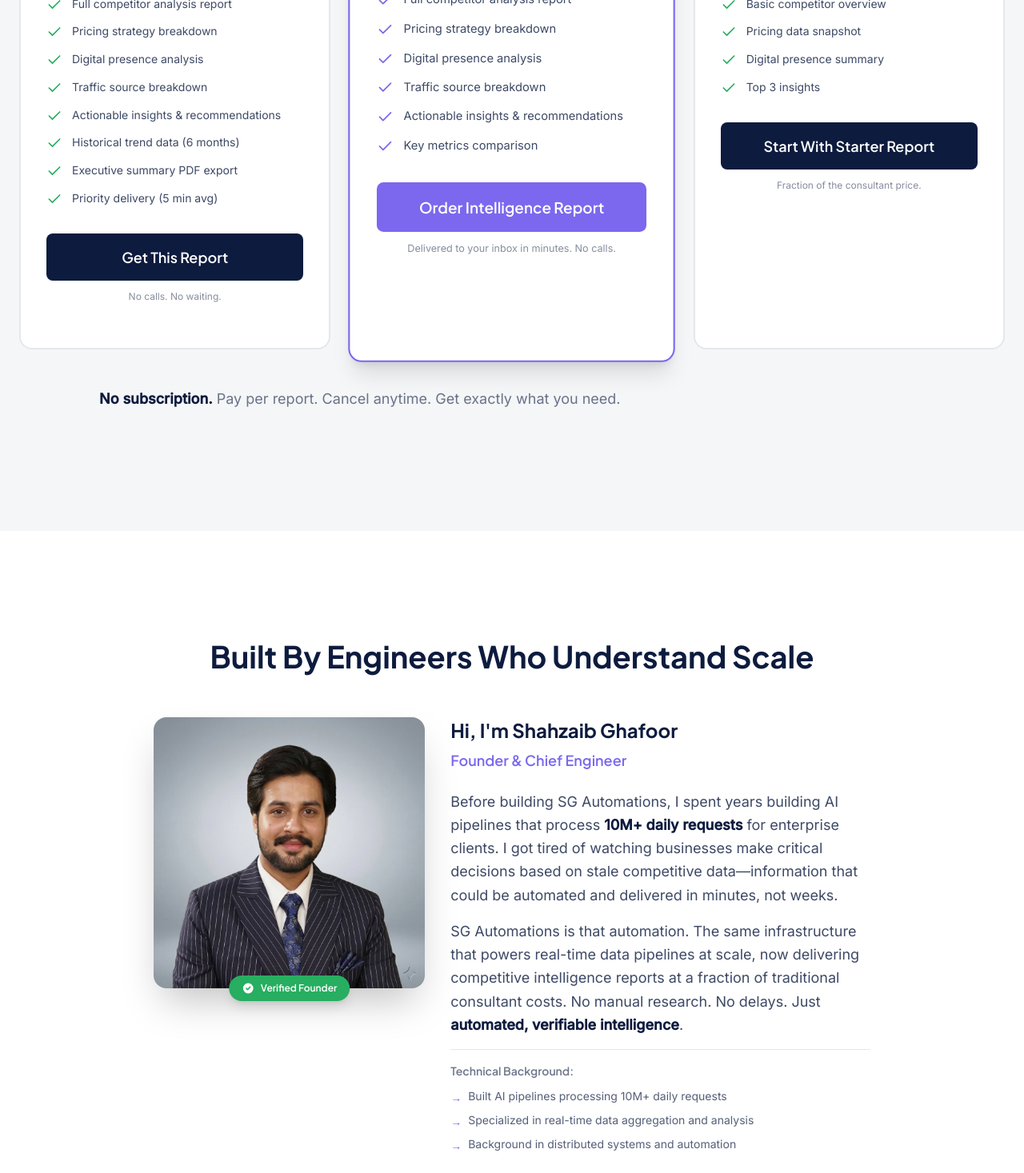
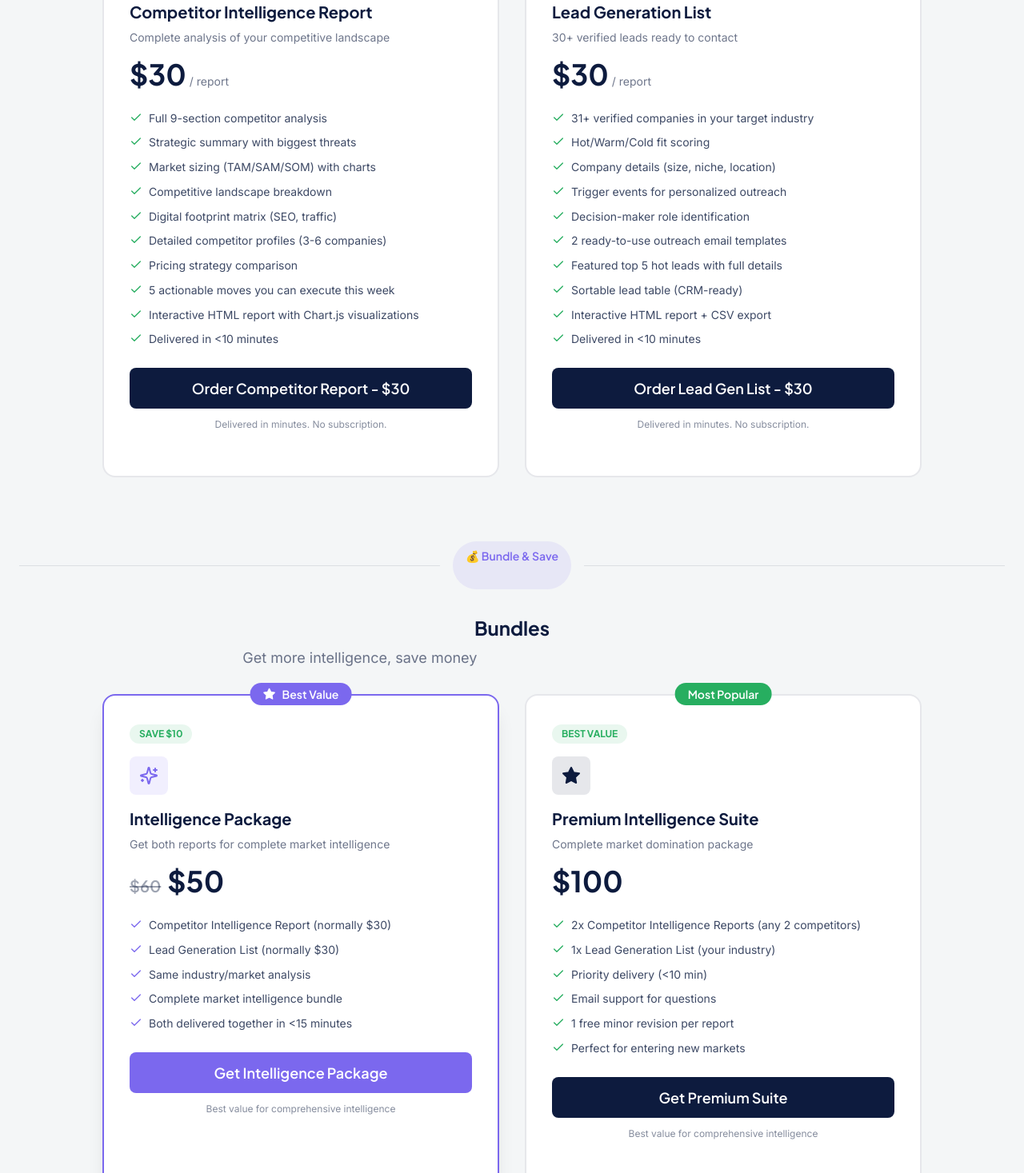
Before and after one commit to shahzaibghafoordev-prog/sg-automations, a Next.js app: page / in a window 1280 px wide. Shown: the part 6180-7647 px from the top of the page at 80% size. Built offline with nearby package versions, Linux system fonts and the light colour scheme.

Commit message:
Update Pricing.tsx

```diff
--- a/components/Pricing.tsx
+++ b/components/Pricing.tsx
@@ -1,79 +1,100 @@
 "use client";
 
 /**
- * SECTION 02 - Point 06: PRICING - FULLY VISIBLE
- * SECTION 06: Pricing Page Psychology - The Exact Mechanics
+ * PRICING SECTION - Complete Overhaul
+ * NEW STRUCTURE:
+ * - Section 1: Individual Products ($30 each) - Competitor Report + Lead Gen List
+ * - Section 2: Bundles (Save Money) - Intelligence Package ($50) + Premium Suite ($100)
  *
- * CRITICAL: Show all 3 tiers immediately. Never gate.
- * At $30-100, hiding price drops conversion to 2%.
- *
- * Price Anchoring: Show $100 FIRST (leftmost) → brain anchors high
- * Decoy Effect: Strip $30 tier features → $65 looks like best value
- * Semantic Sizing: "Starter/Professional/Intelligence" (not Basic/Premium)
- * Mobile: Swipeable cards (NOT 3-column table)
+ * Features: Smooth animations, hover effects, save badges, modern card design
  */
 
-import { Check, Star } from "lucide-react";
+import { Check, Star, Sparkles, TrendingUp, Users } from "lucide-react";
 
 interface PricingProps {
   onCTAClick: () => void;
 }
 
 export default function Pricing({ onCTAClick }: PricingProps) {
-  const tiers = [
-    // SECTION 06: Show $100 tier FIRST for price anchoring
+  const individualProducts = [
     {
-      name: "Intelligence",
+      icon: <TrendingUp className="w-6 h-6" />,
+      name: "Competitor Intelligence Report",
+      price: "$30",
+      description: "Complete analysis of your competitive landscape",
+      features: [
+        "Full 9-section competitor analysis",
+        "Strategic summary with biggest threats",
+        "Market sizing (TAM/SAM/SOM) with charts",
+        "Competitive landscape breakdown",
+        "Digital footprint matrix (SEO, traffic)",
+        "Detailed competitor profiles (3-6 companies)",
+        "Pricing strategy comparison",
+        "5 actionable moves you can execute this week",
+        "Interactive HTML report with Chart.js visualizations",
+        "Delivered in <10 minutes",
+      ],
+      cta: "Order Competitor Report",
+      badge: null,
+    },
+    {
+      icon: <Users className="w-6 h-6" />,
+      name: "Lead Generation List",
+      price: "$30",
+      description: "30+ verified leads ready to contact",
+      features: [
+        "31+ verified companies in your target industry",
+        "Hot/Warm/Cold fit scoring",
+        "Company details (size, niche, location)",
+        "Trigger events for personalized outreach",
+        "Decision-maker role identification",
+        "2 ready-to-use outreach email templates",
+        "Featured top 5 hot leads with full details",
+        "Sortable lead table (CRM-ready)",
+        "Interactive HTML report + CSV export",
+        "Delivered in <10 minutes",
+      ],
+      cta: "Order Lead Gen List",
+      badge: null,
+    },
+  ];
+
+  const bundles = [
+    {
+      icon: <Sparkles className="w-6 h-6" />,
+      name: "Intelligence Package",
+      price: "$50",
+      originalPrice: "$60",
+      savings: "SAVE $10",
+      description: "Get both reports for complete market intelligence",
+      features: [
+        "Competitor Intelligence Report (normally $30)",
+        "Lead Generation List (normally $30)",
+        "Same industry/market analysis",
+        "Complete market intelligence bundle",
+        "Both delivered together in <15 minutes",
+      ],
+      cta: "Get Intelligence Package",
+      badge: "Best Value",
+      popular: true,
+    },
+    {
+      icon: <Star className="w-6 h-6 fill-current" />,
+      name: "Premium Intelligence Suite",
       price: "$100",
-      description: "Complete competitive intelligence",
+      originalPrice: null,
+      savings: "BEST VALUE",
+      description: "Complete market domination package",
       features: [
-        "Full competitor analysis report",
-        "Pricing strategy breakdown",
-        "Digital presence analysis",
-        "Traffic source breakdown",
-        "Actionable insights & recommendations",
-        "Historical trend data (6 months)",
-        "Executive summary PDF export",
-        "Priority delivery (5 min avg)",
+        "2x Competitor Intelligence Reports (any 2 competitors)",
+        "1x Lead Generation List (your industry)",
+        "Priority delivery (<10 min)",
+        "Email support for questions",
+        "1 free minor revision per report",
+        "Perfect for entering new markets",
       ],
-      cta: "Get This Report",
-      reassurance: "No calls. No waiting.",
-      popular: false,
-    },
-    // SECTION 06: $65 tier with "Most Popular" badge
-    {
-      name: "Professional",
-      price: "$65",
-      description: "Best value for growing businesses",
-      features: [
-        "Full competitor analysis report",
-        "Pricing strategy breakdown",
-        "Digital presence analysis",
-        "Traffic source breakdown",
-        "Actionable insights & recommendations",
-        "Key metrics comparison",
-        // DECOY EFFECT: Missing features that $100 has
-        // This creates massive value gap at close price point
-      ],
-      cta: "Order Intelligence Report",
-      reassurance: "Delivered to your inbox in minutes. No calls.",
-      popular: true, // Most Popular badge
-    },
-    // SECTION 06: $30 tier - Decoy (stripped down)
-    {
-      name: "Starter",
-      price: "$30",
-      description: "Perfect for quick competitive checks",
-      features: [
-        "Basic competitor overview",
-        "Pricing data snapshot",
-        "Digital presence summary",
-        "Top 3 insights",
-        // DECOY EFFECT: Missing many features from $65
-        // Close price but massive value gap → nudges to $65
-      ],
-      cta: "Start With Starter Report",
-      reassurance: "Fraction of the consultant price.",
+      cta: "Get Premium Suite",
+      badge: "Most Popular",
       popular: false,
     },
   ];
@@ -82,54 +103,50 @@ export default function Pricing({ onCTAClick }: PricingProps) {
     <section id="pricing" className="py-20 md:py-32 bg-secondary-offwhite">
       <div className="container mx-auto px-6">
         <div className="max-w-7xl mx-auto">
-          {/* Section Header */}
-          <div className="text-center mb-16">
+          {/* Header */}
+          <div className="text-center mb-16 opacity-0 animate-[fadeIn_0.8s_ease-out_forwards]">
             <h2 className="text-primary-navy mb-4">
               Transparent Pricing
             </h2>
             <p className="text-xl text-primary-navy/70 max-w-2xl mx-auto">
-              No hidden fees. No subscriptions. Pay per report. Choose the depth you need.
+              No hidden fees. No subscriptions. Pay per report. Choose what you need.
             </p>
           </div>
 
-          {/* DESKTOP: 3-Column Grid (Price Anchoring: $100 → $65 → $30) */}
-          <div className="hidden md:grid md:grid-cols-3 gap-8">
-            {tiers.map((tier, index) => (
+          {/* SECTION 1: Individual Products */}
+          <div className="mb-20">
+            <div className="text-center mb-8">
+              <h3 className="text-2xl font-heading font-bold text-primary-navy mb-2">
+                Individual Products
+              </h3>
+              <p className="text-primary-navy/60">$30 each - Order separately or bundle and save</p>
+            </div>
+
+            <div className="grid md:grid-cols-2 gap-8 max-w-5xl mx-auto">
+              {individualProducts.map((product, index) => (
                 <div
                   key={index}
-                className={`
-                  relative bg-white rounded-2xl p-8 border-2 transition-all
-                  ${tier.popular
-                    ? 'border-accent-purple shadow-xl scale-105'
-                    : 'border-primary-navy/10 hover:border-accent-purple/30 hover:shadow-lg'
-                  }
-                `}
+                  className="bg-white rounded-2xl p-8 border-2 border-primary-navy/10 hover:border-accent-purple/40 hover:shadow-xl transition-all duration-300 transform hover:-translate-y-1 opacity-0 animate-[slideUp_0.6s_ease-out_forwards]"
+                  style={{ animationDelay: `${index * 0.2}s` }}
                 >
-                {/* SECTION 06: "Most Popular" badge */}
-                {tier.popular && (
-                  <div className="absolute -top-4 left-1/2 transform -translate-x-1/2">
-                    <div className="bg-accent-purple text-white px-4 py-1 rounded-full flex items-center gap-2">
-                      <Star className="w-4 h-4 fill-current" />
-                      <span className="font-heading font-semibold text-sm">Most Popular</span>
+                  {/* Icon */}
+                  <div className="w-12 h-12 bg-accent-purple/10 rounded-lg flex items-center justify-center text-accent-purple mb-4">
+                    {product.icon}
                   </div>
-                  </div>
-                )}
 
-                {/* Tier Name - SECTION 06: Semantic Sizing */}
-                <div className="mb-6">
-                  <h3 className="text-2xl font-heading font-bold text-primary-navy mb-2">
-                    {tier.name}
+                  {/* Name */}
+                  <h3 className="text-xl font-heading font-bold text-primary-navy mb-2">
+                    {product.name}
                   </h3>
-                  <p className="text-primary-navy/60 text-sm">
-                    {tier.description}
+                  <p className="text-primary-navy/60 text-sm mb-4">
+                    {product.description}
                   </p>
-                </div>
 
                   {/* Price */}
                   <div className="mb-6">
                     <div className="flex items-baseline gap-1">
-                    <span className="text-5xl font-heading font-bold text-primary-navy">
-                      {tier.price}
+                      <span className="text-4xl font-heading font-bold text-primary-navy">
+                        {product.price}
                       </span>
                       <span className="text-primary-navy/60 font-body text-sm">
                         / report
@@ -138,12 +155,10 @@ export default function Pricing({ onCTAClick }: PricingProps) {
                   </div>
 
                   {/* Features */}
-                <ul className="space-y-3 mb-8">
-                  {tier.features.map((feature, idx) => (
-                    <li key={idx} className="flex items-start gap-3">
-                      <div className="flex-shrink-0 mt-0.5">
-                        <Check className={`w-5 h-5 ${tier.popular ? 'text-accent-purple' : 'text-success-green'}`} />
-                      </div>
+                  <ul className="space-y-2 mb-6">
+                    {product.features.map((feature, idx) => (
+                      <li key={idx} className="flex items-start gap-2">
+                        <Check className="w-4 h-4 text-success-green flex-shrink-0 mt-0.5" />
                         <span className="text-primary-navy/80 text-sm leading-relaxed">
                           {feature}
                         </span>
@@ -151,75 +166,110 @@ export default function Pricing({ onCTAClick }: PricingProps) {
                     ))}
                   </ul>
 
-                {/* CTA Button - SECTION 07: +202% conversion from personalized copy */}
+                  {/* CTA */}
                   <button
                     onClick={onCTAClick}
-                  className={`
-                    w-full py-4 px-6 rounded-lg font-heading font-semibold transition-all
-                    ${tier.popular
-                      ? 'bg-accent-purple text-white hover:bg-accent-purple/90 hover:scale-105'
-                      : 'bg-primary-navy text-white hover:bg-primary-navy/90'
-                    }
-                  `}
+                    className="w-full py-3 px-6 rounded-lg font-heading font-semibold bg-primary-navy text-white hover:bg-primary-navy/90 transition-all duration-300 hover:scale-105"
                   >
-                  {tier.cta}
+                    {product.cta} - $30
                   </button>
 
-                {/* SECTION 07: Sub-CTA Reassurance */}
-                <p className="text-primary-navy/50 text-xs text-center mt-3 font-body">
-                  {tier.reassurance}
+                  <p className="text-primary-navy/50 text-xs text-center mt-3">
+                    Delivered in minutes. No subscription.
                   </p>
                 </div>
               ))}
             </div>
+          </div>
 
-          {/* MOBILE: Swipeable Cards (NOT 3-column table) */}
-          {/* SECTION 06: Default view = $65 tier, preserves anchoring mechanics */}
-          <div className="md:hidden overflow-x-auto pb-8 -mx-6 px-6">
-            <div className="flex gap-6 snap-x snap-mandatory">
-              {/* Reorder for mobile: Start with $65 (most popular) for default view */}
-              {[tiers[1], tiers[0], tiers[2]].map((tier, index) => (
+          {/* SECTION 2: Bundles (Save Money) */}
+          <div className="relative">
+            {/* Separator */}
+            <div className="flex items-center gap-4 mb-8">
+              <div className="flex-1 h-px bg-primary-navy/10"></div>
+              <div className="px-4 py-2 bg-accent-purple/10 rounded-full">
+                <p className="text-accent-purple font-heading font-semibold text-sm">
+                  💰 Bundle & Save
+                </p>
+              </div>
+              <div className="flex-1 h-px bg-primary-navy/10"></div>
+            </div>
+
+            <div className="text-center mb-8">
+              <h3 className="text-2xl font-heading font-bold text-primary-navy mb-2">
+                Bundles
+              </h3>
+              <p className="text-primary-navy/60">Get more intelligence, save money</p>
+            </div>
+
+            <div className="grid md:grid-cols-2 gap-8 max-w-5xl mx-auto">
+              {bundles.map((bundle, index) => (
                 <div
                   key={index}
-                  className={`
-                    flex-shrink-0 w-80 snap-center bg-white rounded-2xl p-6 border-2
-                    ${tier.popular
-                      ? 'border-accent-purple shadow-xl'
-                      : 'border-primary-navy/10'
-                    }
-                  `}
+                  className={`relative bg-white rounded-2xl p-8 border-2 transition-all duration-300 transform hover:-translate-y-1 opacity-0 animate-[slideUp_0.6s_ease-out_forwards] ${
+                    bundle.popular
+                      ? 'border-accent-purple shadow-xl scale-105'
+                      : 'border-primary-navy/10 hover:border-accent-purple/40 hover:shadow-xl'
+                  }`}
+                  style={{ animationDelay: `${0.4 + index * 0.2}s` }}
                 >
-                  {tier.popular && (
-                    <div className="bg-accent-purple text-white px-4 py-1 rounded-full flex items-center gap-2 w-fit mb-4">
-                      <Star className="w-4 h-4 fill-current" />
-                      <span className="font-heading font-semibold text-sm">Most Popular</span>
+                  {/* Badge */}
+                  {bundle.badge && (
+                    <div className="absolute -top-4 left-1/2 transform -translate-x-1/2">
+                      <div className={`px-4 py-1 rounded-full flex items-center gap-2 ${
+                        bundle.popular
+                          ? 'bg-accent-purple text-white'
+                          : 'bg-success-green text-white'
+                      }`}>
+                        {bundle.popular && <Star className="w-4 h-4 fill-current" />}
+                        <span className="font-heading font-semibold text-sm">{bundle.badge}</span>
+                      </div>
                     </div>
                   )}
 
-                  <div className="mb-4">
-                    <h3 className="text-xl font-heading font-bold text-primary-navy mb-1">
-                      {tier.name}
-                    </h3>
-                    <p className="text-primary-navy/60 text-sm">
-                      {tier.description}
-                    </p>
+                  {/* Savings Badge */}
+                  <div className="inline-block px-3 py-1 bg-success-green/10 text-success-green rounded-full text-xs font-heading font-bold mb-4">
+                    {bundle.savings}
                   </div>
 
-                  <div className="mb-4">
-                    <div className="flex items-baseline gap-1">
+                  {/* Icon */}
+                  <div className={`w-12 h-12 rounded-lg flex items-center justify-center mb-4 ${
+                    bundle.popular
+                      ? 'bg-accent-purple/10 text-accent-purple'
+                      : 'bg-primary-navy/10 text-primary-navy'
+                  }`}>
+                    {bundle.icon}
+                  </div>
+
+                  {/* Name */}
+                  <h3 className="text-xl font-heading font-bold text-primary-navy mb-2">
+                    {bundle.name}
+                  </h3>
+                  <p className="text-primary-navy/60 text-sm mb-4">
+                    {bundle.description}
+                  </p>
+
+                  {/* Price */}
+                  <div className="mb-6">
+                    <div className="flex items-baseline gap-2">
+                      {bundle.originalPrice && (
+                        <span className="text-xl font-heading text-primary-navy/40 line-through">
+                          {bundle.originalPrice}
+                        </span>
+                      )}
                       <span className="text-4xl font-heading font-bold text-primary-navy">
-                        {tier.price}
-                      </span>
-                      <span className="text-primary-navy/60 font-body text-sm">
-                        / report
+                        {bundle.price}
                       </span>
                     </div>
                   </div>
 
+                  {/* Features */}
                   <ul className="space-y-2 mb-6">
-                    {tier.features.map((feature, idx) => (
+                    {bundle.features.map((feature, idx) => (
                       <li key={idx} className="flex items-start gap-2">
-                        <Check className={`w-4 h-4 flex-shrink-0 mt-0.5 ${tier.popular ? 'text-accent-purple' : 'text-success-green'}`} />
+                        <Check className={`w-4 h-4 flex-shrink-0 mt-0.5 ${
+                          bundle.popular ? 'text-accent-purple' : 'text-success-green'
+                        }`} />
                         <span className="text-primary-navy/80 text-sm leading-relaxed">
                           {feature}
                         </span>
@@ -227,35 +277,58 @@ export default function Pricing({ onCTAClick }: PricingProps) {
                     ))}
                   </ul>
 
+                  {/* CTA */}
                   <button
                     onClick={onCTAClick}
-                    className={`
-                      w-full py-3 px-6 rounded-lg font-heading font-semibold text-sm
-                      ${tier.popular
-                        ? 'bg-accent-purple text-white'
-                        : 'bg-primary-navy text-white'
-                      }
-                    `}
+                    className={`w-full py-3 px-6 rounded-lg font-heading font-semibold transition-all duration-300 hover:scale-105 ${
+                      bundle.popular
+                        ? 'bg-accent-purple text-white hover:bg-accent-purple/90'
+                        : 'bg-primary-navy text-white hover:bg-primary-navy/90'
+                    }`}
                   >
-                    {tier.cta}
+                    {bundle.cta}
                   </button>
 
-                  <p className="text-primary-navy/50 text-xs text-center mt-2 font-body">
-                    {tier.reassurance}
+                  <p className="text-primary-navy/50 text-xs text-center mt-3">
+                    Best value for comprehensive intelligence
                   </p>
                 </div>
               ))}
             </div>
           </div>
 
-          {/* Additional Reassurance */}
-          <div className="mt-12 text-center">
+          {/* Bottom Reassurance - Updated */}
+          <div className="mt-12 text-center opacity-0 animate-[fadeIn_0.8s_ease-out_1s_forwards]">
             <p className="text-primary-navy/60 font-body">
-              <strong className="font-semibold text-primary-navy">No subscription.</strong> Pay per report. Cancel anytime. Get exactly what you need.
+              <strong className="font-semibold text-primary-navy">No subscription.</strong> Pay per report. Get exactly what you need, when you need it.
             </p>
           </div>
         </div>
       </div>
+
+      <style jsx>{`
+        @keyframes fadeIn {
+          from {
+            opacity: 0;
+            transform: translateY(10px);
+          }
+          to {
+            opacity: 1;
+            transform: translateY(0);
+          }
+        }
+
+        @keyframes slideUp {
+          from {
+            opacity: 0;
+            transform: translateY(20px);
+          }
+          to {
+            opacity: 1;
+            transform: translateY(0);
+          }
+        }
+      `}</style>
     </section>
   );
 }
```
Lines whose indentation alone changed are shown as unchanged.
